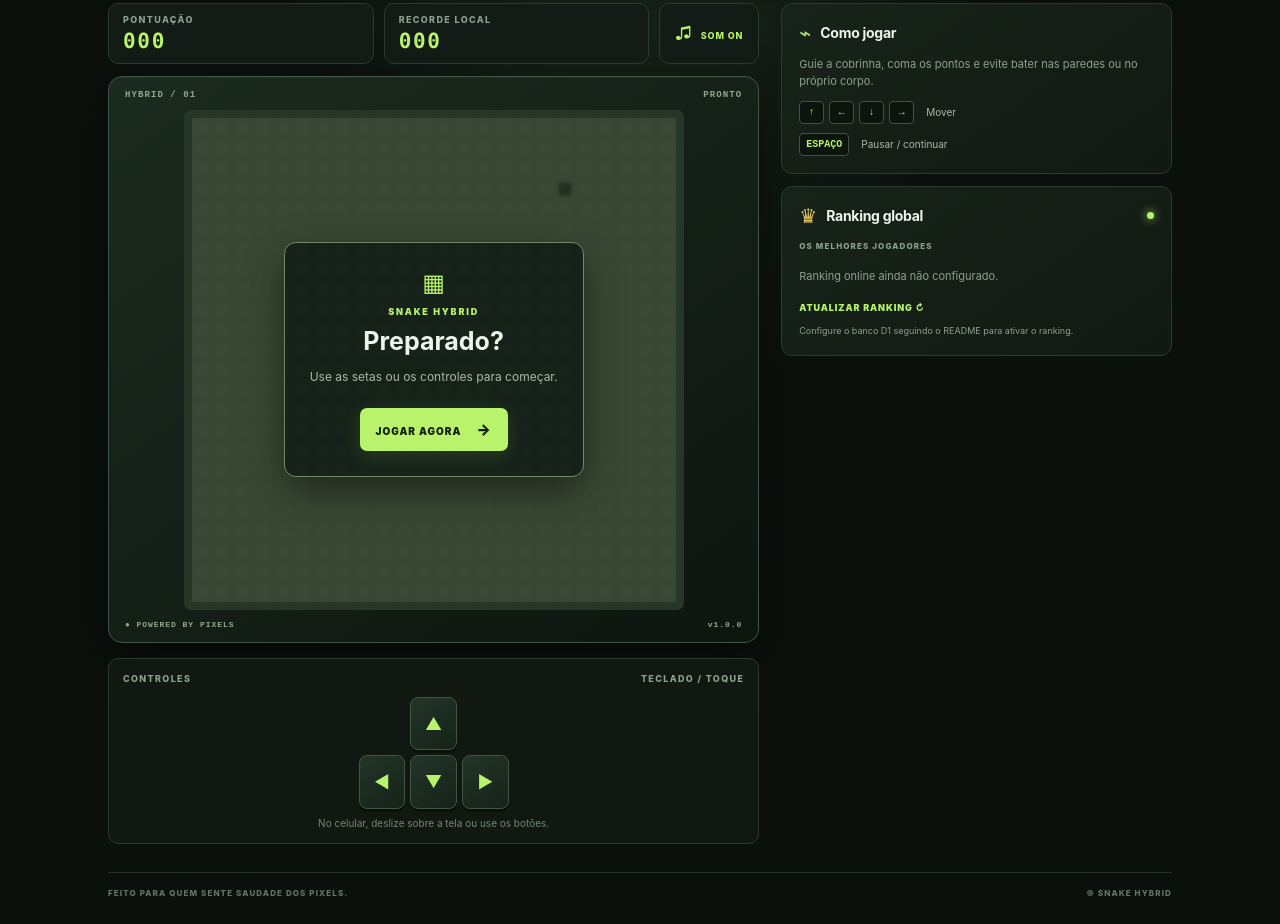
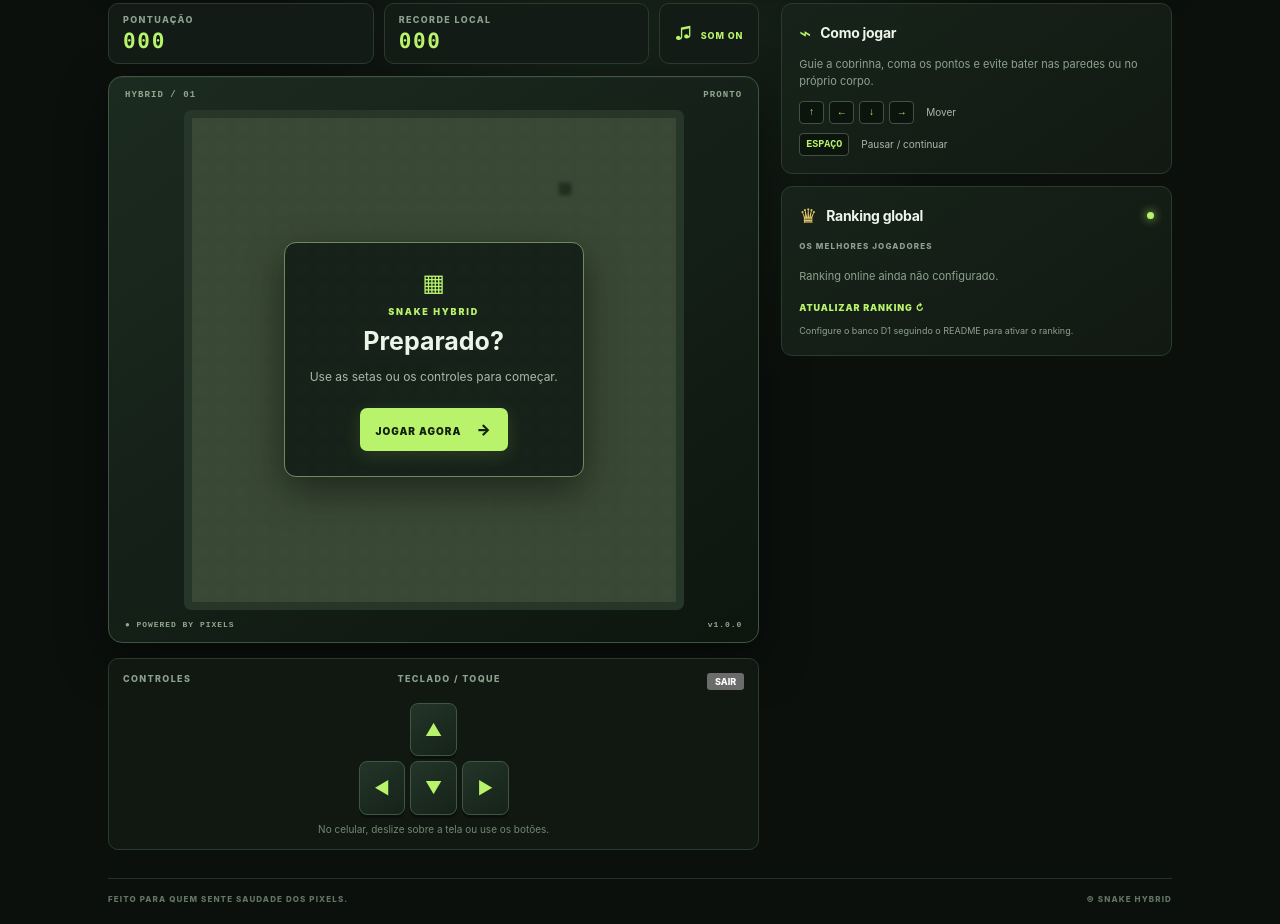
Before and after one commit to edutvz1-bike/snake-hybrid, a plain HTML site: page public/index.html in a window 1280 px wide. Shown: the part 420-1344 px from the top of the page. Drawn offline with Linux system fonts and the light colour scheme; no server answers.

Commit message:
Add exit game button

```diff
--- a/public/index.html
+++ b/public/index.html
@@ -81,7 +81,7 @@
         </div>
 
         <div class="controls-area">
-          <div class="controls-hint"><span>CONTROLES</span><span>TECLADO / TOQUE</span></div>
+          <div class="controls-hint"><span>CONTROLES</span><span>TECLADO / TOQUE</span><button id="exit-game" class="exit-button" type="button">SAIR</button></div>
           <div class="dpad" aria-label="Controles direcionais">
             <button class="dir up" data-dir="up" aria-label="Cima">▲</button>
             <button class="dir left" data-dir="left" aria-label="Esquerda">◀</button>
```
